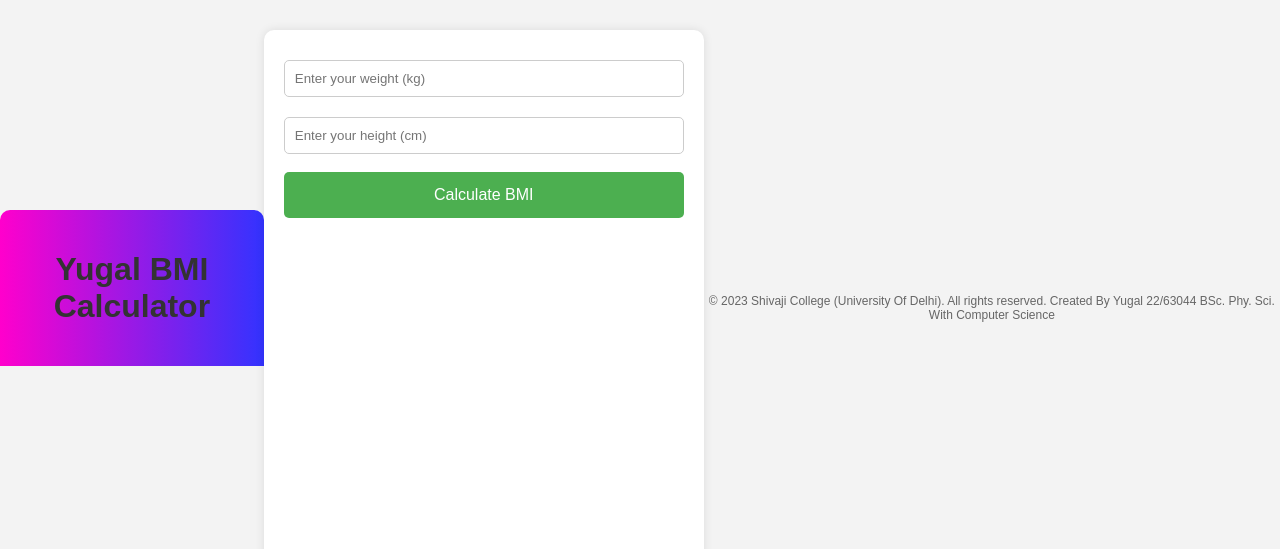
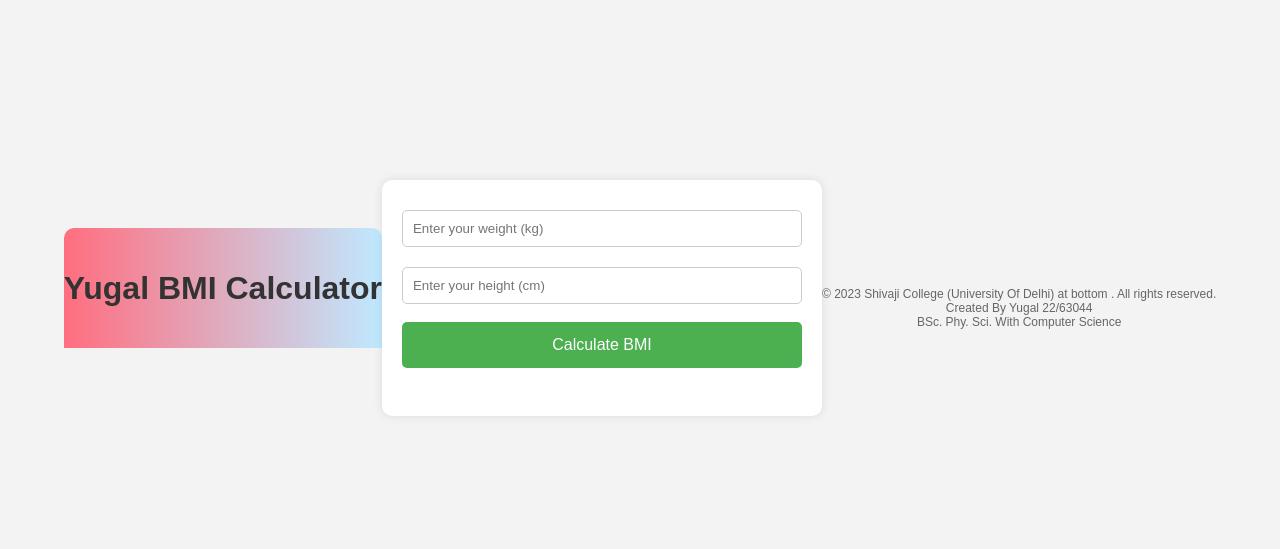
Before and after one commit to YugalNA/random, a plain HTML site: page index.html in a window 1280 px wide. Shown: the part 102-651 px from the top of the page. Drawn offline with Linux system fonts and the light colour scheme.

Commit message:
Update index.html

```diff
--- a/index.html
+++ b/index.html
@@ -8,7 +8,7 @@
     /* CSS for Header */
     header {
         text-align: center;
-        background-image: linear-gradient(to right, #ff00cc, #3333ff);
+        background: linear-gradient(to right, #ff6e7f, #bfe9ff);
         color: #fff;
         padding: 20px 0;
         margin-bottom: 20px;
@@ -32,7 +32,7 @@
         display: flex;
         justify-content: center;
         align-items: center;
-        min-height: 100vh;
+        height: 100vh;
     }
 
     .calculator {
@@ -79,11 +79,12 @@
         font-weight: bold;
     }
 
-    /* CSS for BMI Chart */
-    #chartContainer {
-        width: 100%;
-        height: 300px;
+    /* CSS for Footer */
+    footer {
         margin-top: 20px;
+        text-align: center;
+        font-size: 12px;
+        color: #666;
     }
 </style>
 </head>
@@ -164,6 +165,6 @@
         chart.render();
     }
 </script>
-<footer>© 2023 Shivaji College (University Of Delhi). All rights reserved. Created By Yugal 22/63044 BSc. Phy. Sci. With Computer Science</footer>
+<footer>© 2023 Shivaji College (University Of Delhi) at bottom . All rights reserved.<br>Created By Yugal 22/63044<br>BSc. Phy. Sci. With Computer Science</footer>
 </body>
 </html>
```
